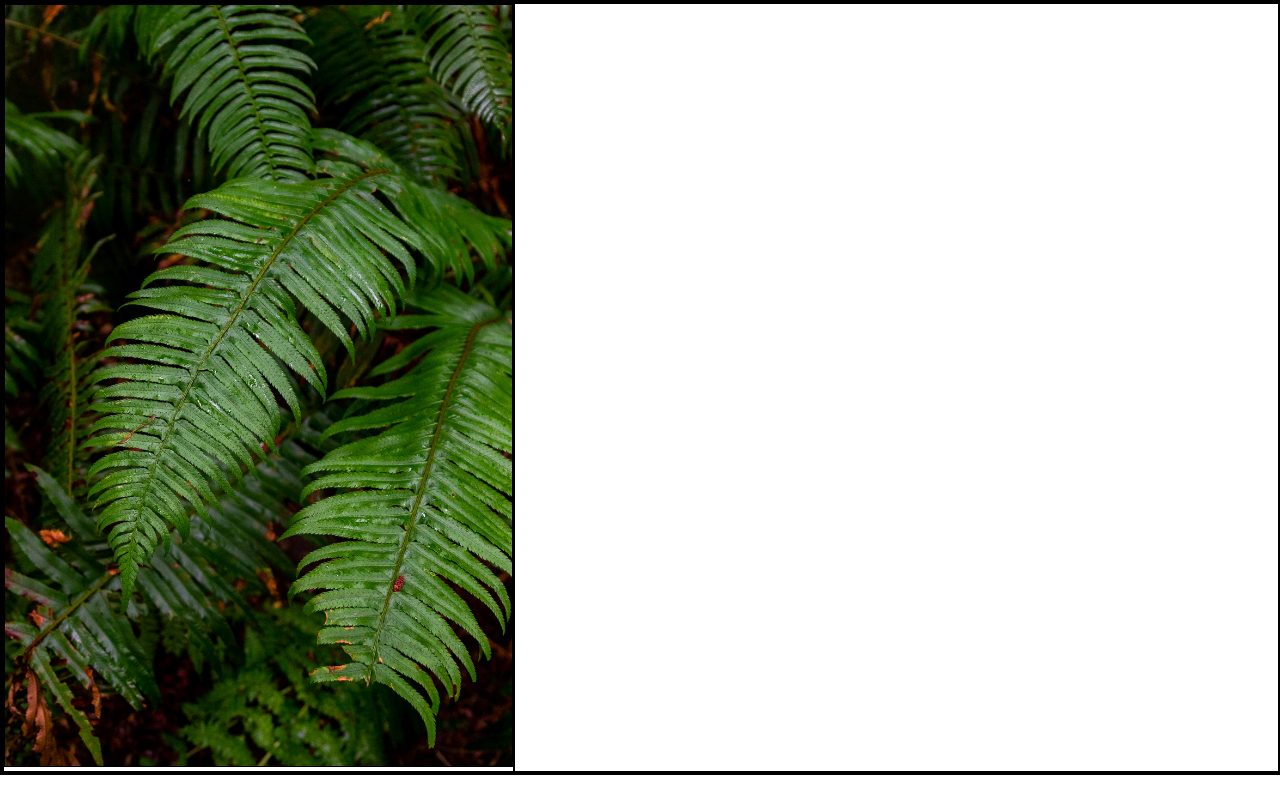
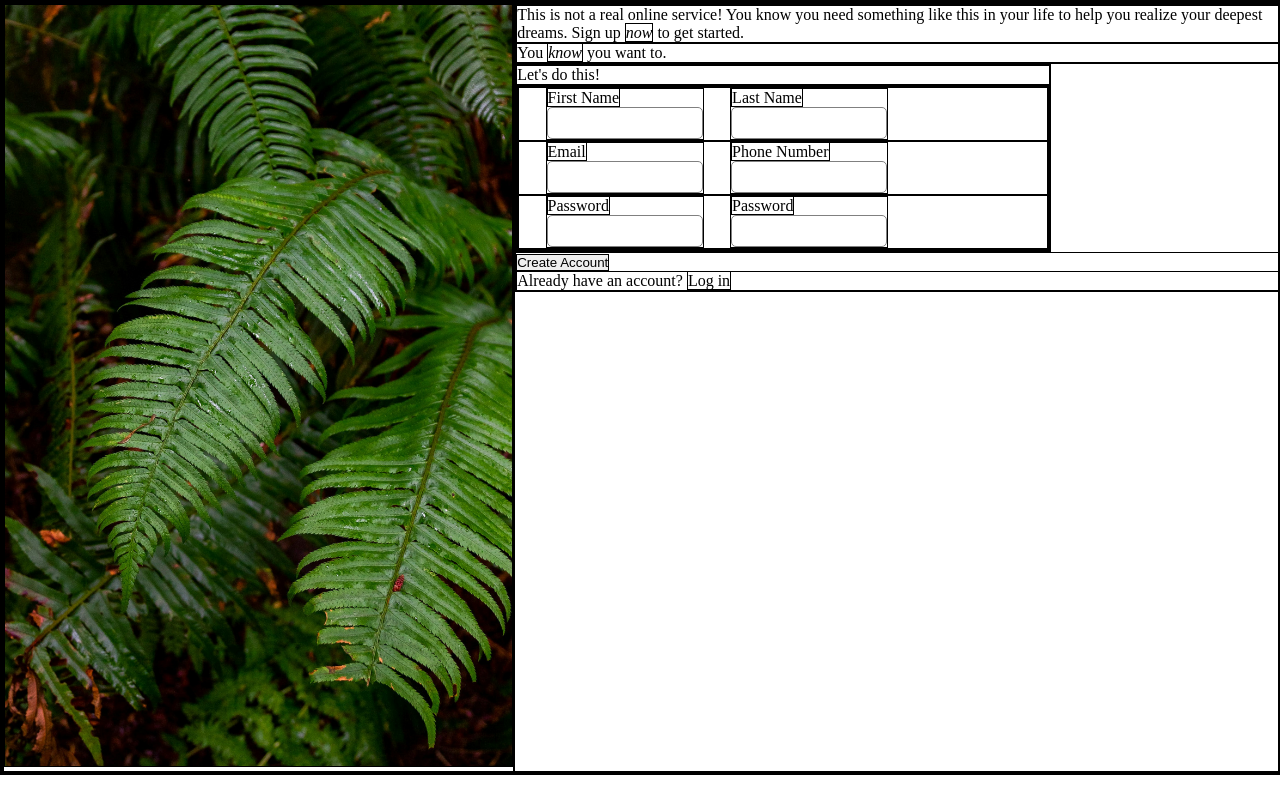
Before and after one commit to clbandy45/git_test, a plain HTML site: page TOP-Foundations-Projects/sign-up-form/signup.html in a window 1280 px wide. Drawn offline with Linux system fonts and the light colour scheme.

Commit message:
added right side content

```diff
--- a/TOP-Foundations-Projects/sign-up-form/signup.css
+++ b/TOP-Foundations-Projects/sign-up-form/signup.css
@@ -34,6 +34,24 @@
 
 .img {
     width: 100%;
+}
 
+.form-container {
+    width: 70%;
+  }
 
-}
+  .big-block {
+    display: flex;
+  }
+
+  .block {
+    margin-left: 5%;
+    width: 30%;
+  }
+
+  input {
+    border-radius: 5px;
+    height: 2rem;
+    width: 100%;
+    border: solid 1px gray;
+  }
--- a/TOP-Foundations-Projects/sign-up-form/signup.html
+++ b/TOP-Foundations-Projects/sign-up-form/signup.html
@@ -12,10 +12,58 @@
             <img class="img" src="./sign-up-form-resources/halie-west-25xggax4bSA-unsplash.jpg">
         </div>
         <div class="inner-container right-container">
-
+            <div class="description-container">
+                <p class="description">This is not a real online service! You know you need something like this in your life to help you realize your deepest dreams. Sign up <em>now</em> to get started.</p>
+                <p class="description">You <em>know</em> you want to.</p>
+            </div>
+            <div class="form-container">
+                <p class="description">Let's do this!</p>
+                <div>
+                    <form id="form">
+                        <div class="big-block">
+                            <div class="block">
+                                <label for="first_name">First Name</label>
+                                <br>
+                                <input id="first_name" type="text">
+                            </div>
+                            <div class="block">
+                                <label for="last_name">Last Name</label>
+                                <br>
+                                <input id="last_name" type="text">
+                            </div>
+                        </div>
+                        <div class="big-block">
+                            <div class="block">
+                                <label for="email">Email</label>
+                                <br>
+                                <input id="email" type="email">
+                            </div>
+                            <div class="block">
+                                <label for="phone-number">Phone Number</label>
+                                <br>
+                                <input id="phone-number" type="tel">
+                            </div>
+                        </div>
+                        <div class="big-block">
+                            <div class="block">
+                                <label for="password">Password</label>
+                                <br>
+                                <input id="password" type="password">
+                            </div>
+                            <div class="block">
+                                <label for="confirm-password">Password</label>
+                                <br>
+                                <input id="confirm-password" type="password">
+                            </div>
+                        </div>
+                    </form>
+                </div>
+            </div>
+            <div class="account-container">
+                <button id="create-account">Create Account</button>
+                <p>Already have an account? <a id="log-in">Log in</a></p>
+            </div>
         </div>
-
     </div>
-
 </body>
 </html>
```
